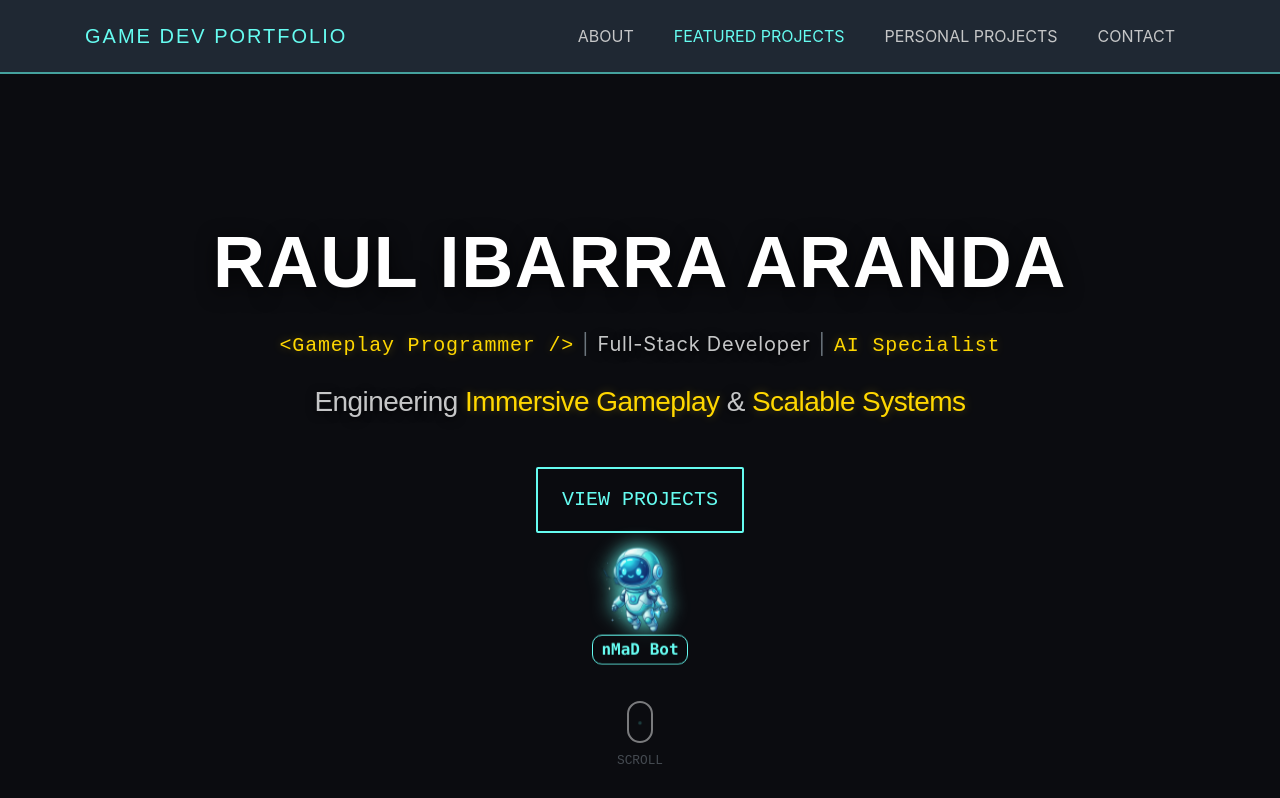
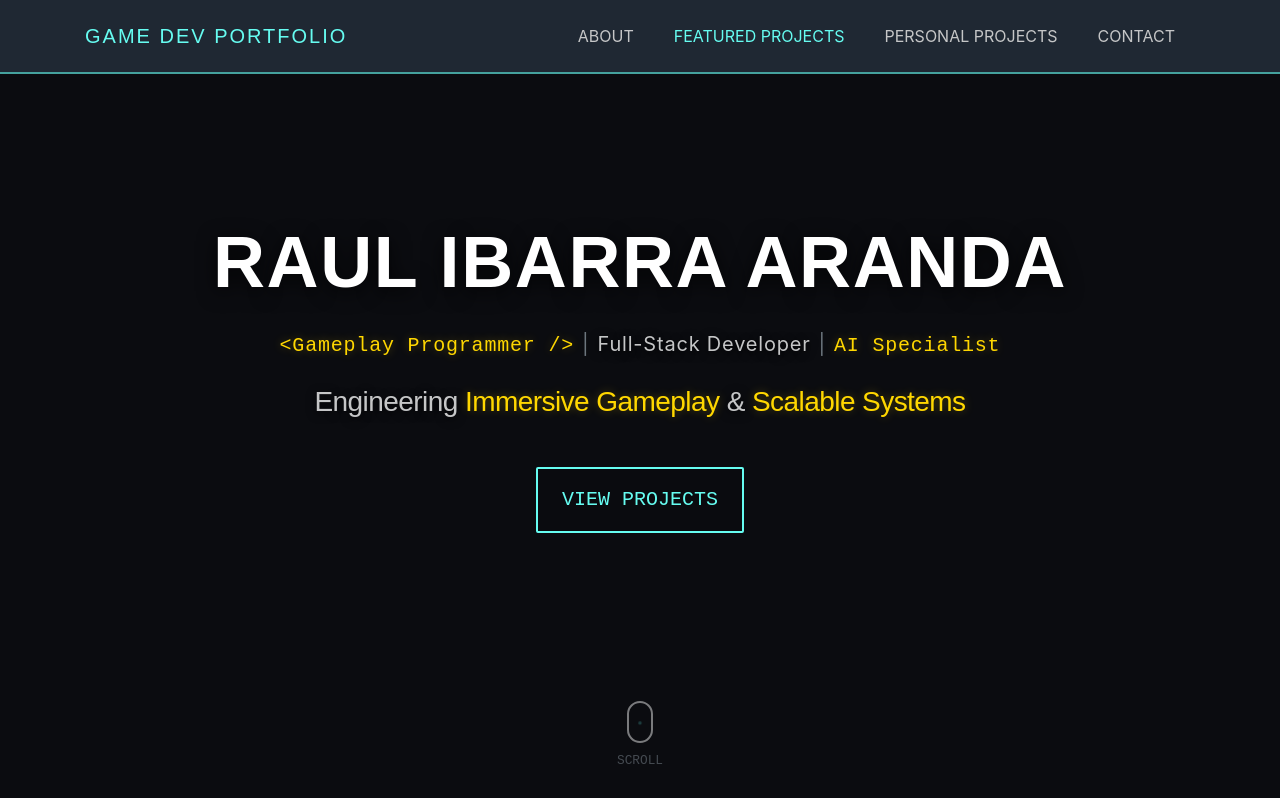
Before and after one commit to raulibarra/raulibarra.github.io, a React (Vite) app: page / in a window 1280 px wide. Shown: the top 798 px of the page. Built offline with nearby package versions, Linux system fonts and the light colour scheme.

Commit message:
disabling chat temporarly

```diff
--- a/src/App.jsx
+++ b/src/App.jsx
@@ -6,6 +6,7 @@ import ProjectsList from './components/ProjectsList';
 import Footer from './components/Footer';
 import NMadCompanion from './components/NMadCompanion';
 import ChatInterface from './components/ChatInterface';
+import config from './config.json';
 
 function App() {
 
@@ -66,8 +67,12 @@ function App() {
   return (
     <div id="page-top">
       {/* NMad AI Companion */}
-      <NMadCompanion onToggleChat={() => setChatOpen(!chatOpen)} />
-      <ChatInterface isOpen={chatOpen} onClose={() => setChatOpen(false)} />
+      {config.enableChat && (
+        <>
+          <NMadCompanion onToggleChat={() => setChatOpen(!chatOpen)} />
+          <ChatInterface isOpen={chatOpen} onClose={() => setChatOpen(false)} />
+        </>
+      )}
 
       {/* Navigation */}
       <nav className={`navbar navbar-expand-lg bg-secondary fixed-top ${navbarShrink ? 'navbar-shrink' : ''}`} id="mainNav">
--- /dev/null
+++ b/src/config.json
@@ -0,0 +1,3 @@
+{
+    "enableChat": false
+}
```
